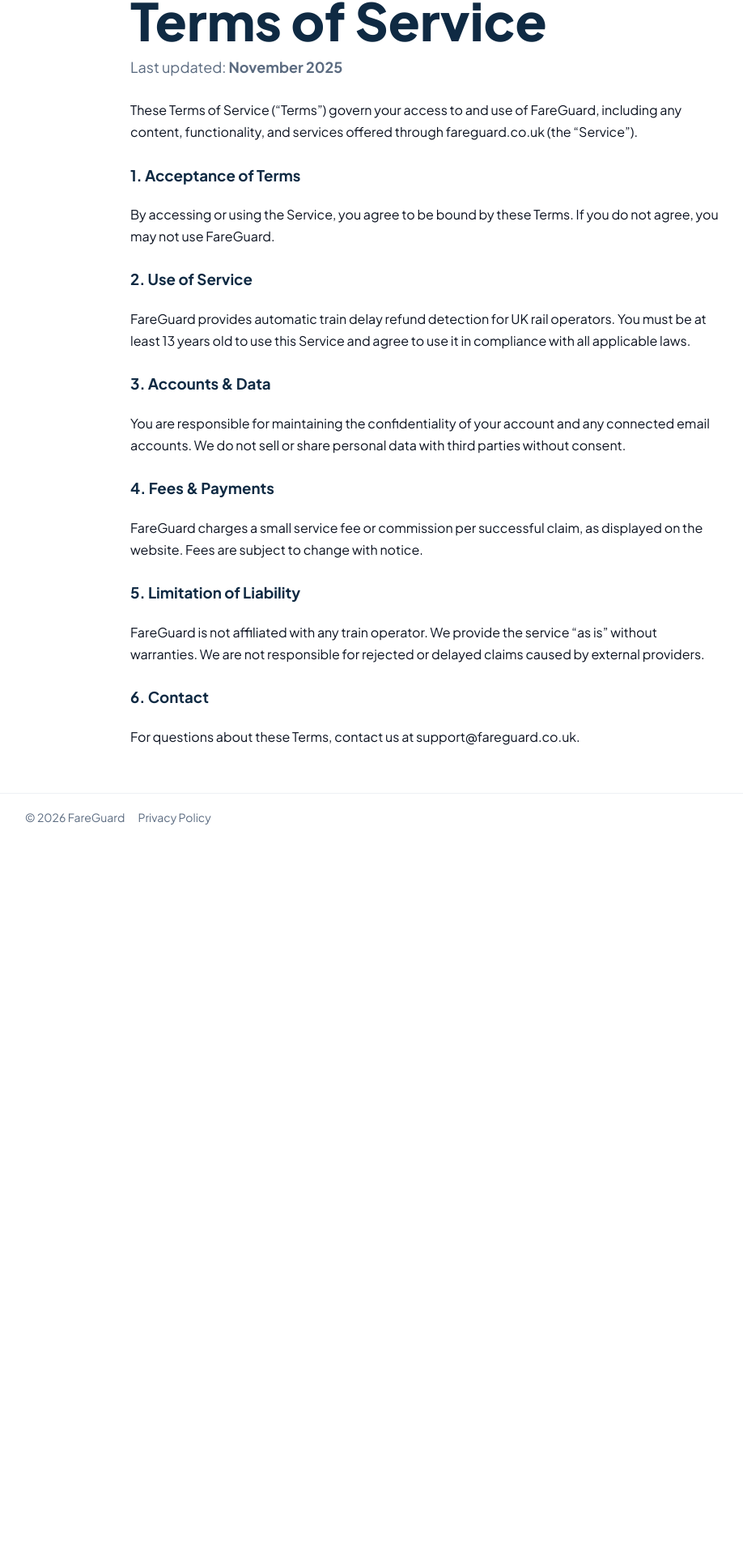
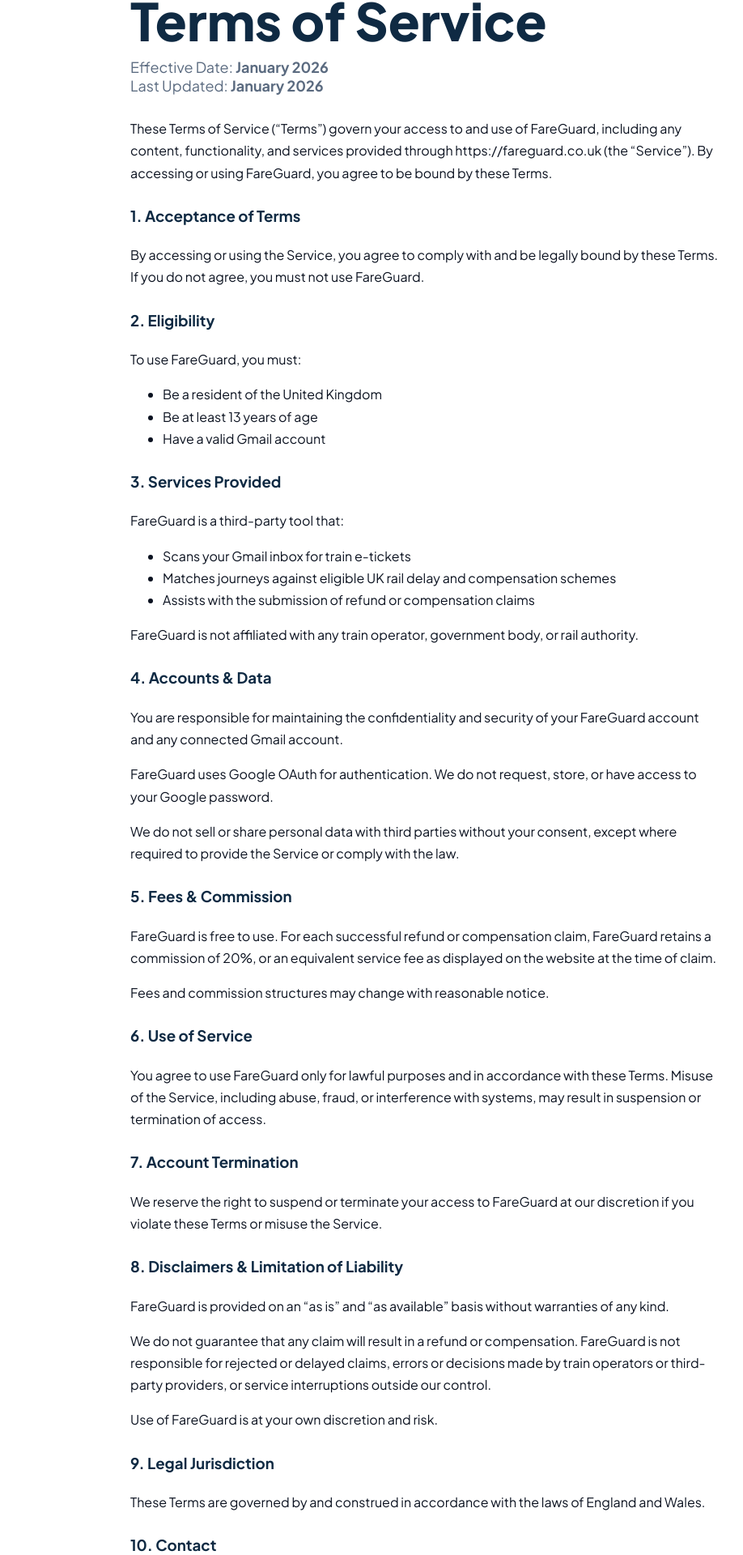
Before and after one commit to fareguard/fg-rail-pwa-starter, a Next.js app: page /tos in a window 1280 px wide. Shown: the part 123-2043 px from the top of the page at 81% size, without its empty margins (113-1031 px from the left). Before the commit the page ends 1161 px from the top, so only its background shows below. Built offline with nearby package versions, Linux system fonts and the light colour scheme.

Commit message:
Update page.tsx

```diff
--- a/app/(app)/tos/page.tsx
+++ b/app/(app)/tos/page.tsx
@@ -18,53 +18,112 @@ export default function TermsOfService() {
         <div className="container" style={{ maxWidth: 780 }}>
           <h1 className="h1">Terms of Service</h1>
           <p className="sub" style={{ marginTop: 8 }}>
-            Last updated: <strong>November 2025</strong>
+            Effective Date: <strong>January 2026</strong><br />
+            Last Updated: <strong>January 2026</strong>
           </p>
 
           <div style={{ marginTop: 28, lineHeight: 1.7 }}>
             <p>
               These Terms of Service (“Terms”) govern your access to and use of FareGuard,
-              including any content, functionality, and services offered through
-              fareguard.co.uk (the “Service”).
+              including any content, functionality, and services provided through{" "}
+              <a href="https://fareguard.co.uk">https://fareguard.co.uk</a> (the “Service”).
+              By accessing or using FareGuard, you agree to be bound by these Terms.
             </p>
 
             <h3 style={{ marginTop: 24, color: "var(--fg-navy)" }}>1. Acceptance of Terms</h3>
             <p>
-              By accessing or using the Service, you agree to be bound by these Terms. If
-              you do not agree, you may not use FareGuard.
+              By accessing or using the Service, you agree to comply with and be legally
+              bound by these Terms. If you do not agree, you must not use FareGuard.
             </p>
 
-            <h3 style={{ marginTop: 24, color: "var(--fg-navy)" }}>2. Use of Service</h3>
+            <h3 style={{ marginTop: 24, color: "var(--fg-navy)" }}>2. Eligibility</h3>
+            <p>To use FareGuard, you must:</p>
+            <ul>
+              <li>Be a resident of the United Kingdom</li>
+              <li>Be at least 13 years of age</li>
+              <li>Have a valid Gmail account</li>
+            </ul>
+
+            <h3 style={{ marginTop: 24, color: "var(--fg-navy)" }}>3. Services Provided</h3>
+            <p>FareGuard is a third-party tool that:</p>
+            <ul>
+              <li>Scans your Gmail inbox for train e-tickets</li>
+              <li>
+                Matches journeys against eligible UK rail delay and compensation schemes
+              </li>
+              <li>
+                Assists with the submission of refund or compensation claims
+              </li>
+            </ul>
             <p>
-              FareGuard provides automatic train delay refund detection for UK rail
-              operators. You must be at least 13 years old to use this Service and agree
-              to use it in compliance with all applicable laws.
+              FareGuard is not affiliated with any train operator, government body, or rail
+              authority.
             </p>
 
-            <h3 style={{ marginTop: 24, color: "var(--fg-navy)" }}>3. Accounts & Data</h3>
+            <h3 style={{ marginTop: 24, color: "var(--fg-navy)" }}>4. Accounts &amp; Data</h3>
             <p>
-              You are responsible for maintaining the confidentiality of your account and
-              any connected email accounts. We do not sell or share personal data with
-              third parties without consent.
+              You are responsible for maintaining the confidentiality and security of your
+              FareGuard account and any connected Gmail account.
+            </p>
+            <p>
+              FareGuard uses Google OAuth for authentication. We do not request, store, or
+              have access to your Google password.
+            </p>
+            <p>
+              We do not sell or share personal data with third parties without your consent,
+              except where required to provide the Service or comply with the law.
             </p>
 
-            <h3 style={{ marginTop: 24, color: "var(--fg-navy)" }}>4. Fees & Payments</h3>
+            <h3 style={{ marginTop: 24, color: "var(--fg-navy)" }}>5. Fees &amp; Commission</h3>
             <p>
-              FareGuard charges a small service fee or commission per successful claim, as
-              displayed on the website. Fees are subject to change with notice.
+              FareGuard is free to use. For each successful refund or compensation claim,
+              FareGuard retains a commission of 20%, or an equivalent service fee as
+              displayed on the website at the time of claim.
+            </p>
+            <p>
+              Fees and commission structures may change with reasonable notice.
             </p>
 
-            <h3 style={{ marginTop: 24, color: "var(--fg-navy)" }}>5. Limitation of Liability</h3>
+            <h3 style={{ marginTop: 24, color: "var(--fg-navy)" }}>6. Use of Service</h3>
             <p>
-              FareGuard is not affiliated with any train operator. We provide the service
-              “as is” without warranties. We are not responsible for rejected or delayed
-              claims caused by external providers.
+              You agree to use FareGuard only for lawful purposes and in accordance with
+              these Terms. Misuse of the Service, including abuse, fraud, or interference
+              with systems, may result in suspension or termination of access.
             </p>
 
-            <h3 style={{ marginTop: 24, color: "var(--fg-navy)" }}>6. Contact</h3>
+            <h3 style={{ marginTop: 24, color: "var(--fg-navy)" }}>7. Account Termination</h3>
             <p>
-              For questions about these Terms, contact us at{" "}
-              <a href="mailto:support@fareguard.co.uk">support@fareguard.co.uk</a>.
+              We reserve the right to suspend or terminate your access to FareGuard at our
+              discretion if you violate these Terms or misuse the Service.
+            </p>
+
+            <h3 style={{ marginTop: 24, color: "var(--fg-navy)" }}>
+              8. Disclaimers &amp; Limitation of Liability
+            </h3>
+            <p>
+              FareGuard is provided on an “as is” and “as available” basis without
+              warranties of any kind.
+            </p>
+            <p>
+              We do not guarantee that any claim will result in a refund or compensation.
+              FareGuard is not responsible for rejected or delayed claims, errors or
+              decisions made by train operators or third-party providers, or service
+              interruptions outside our control.
+            </p>
+            <p>
+              Use of FareGuard is at your own discretion and risk.
+            </p>
+
+            <h3 style={{ marginTop: 24, color: "var(--fg-navy)" }}>9. Legal Jurisdiction</h3>
+            <p>
+              These Terms are governed by and construed in accordance with the laws of
+              England and Wales.
+            </p>
+
+            <h3 style={{ marginTop: 24, color: "var(--fg-navy)" }}>10. Contact</h3>
+            <p>
+              If you have any questions about these Terms, you can contact us at{" "}
+              <a href="mailto:hello@fareguard.co.uk">hello@fareguard.co.uk</a>.
             </p>
           </div>
         </div>
```
